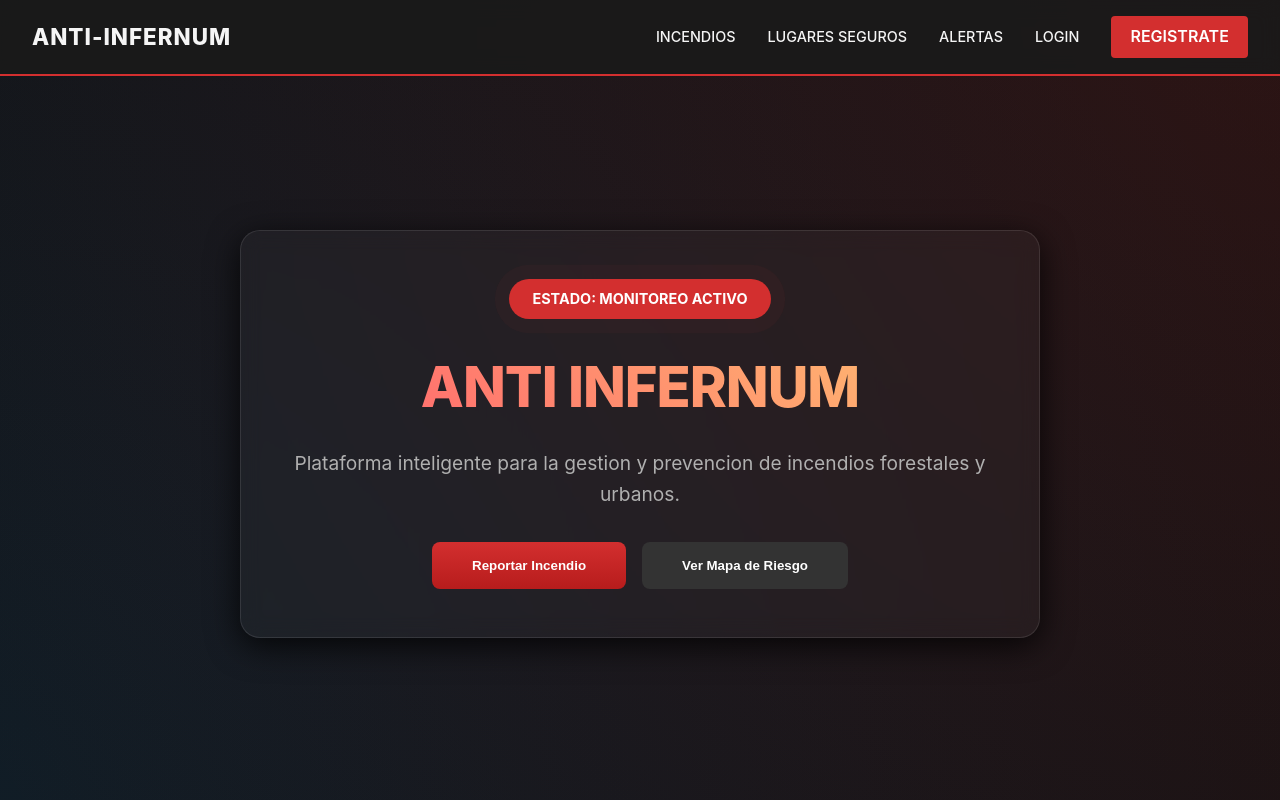
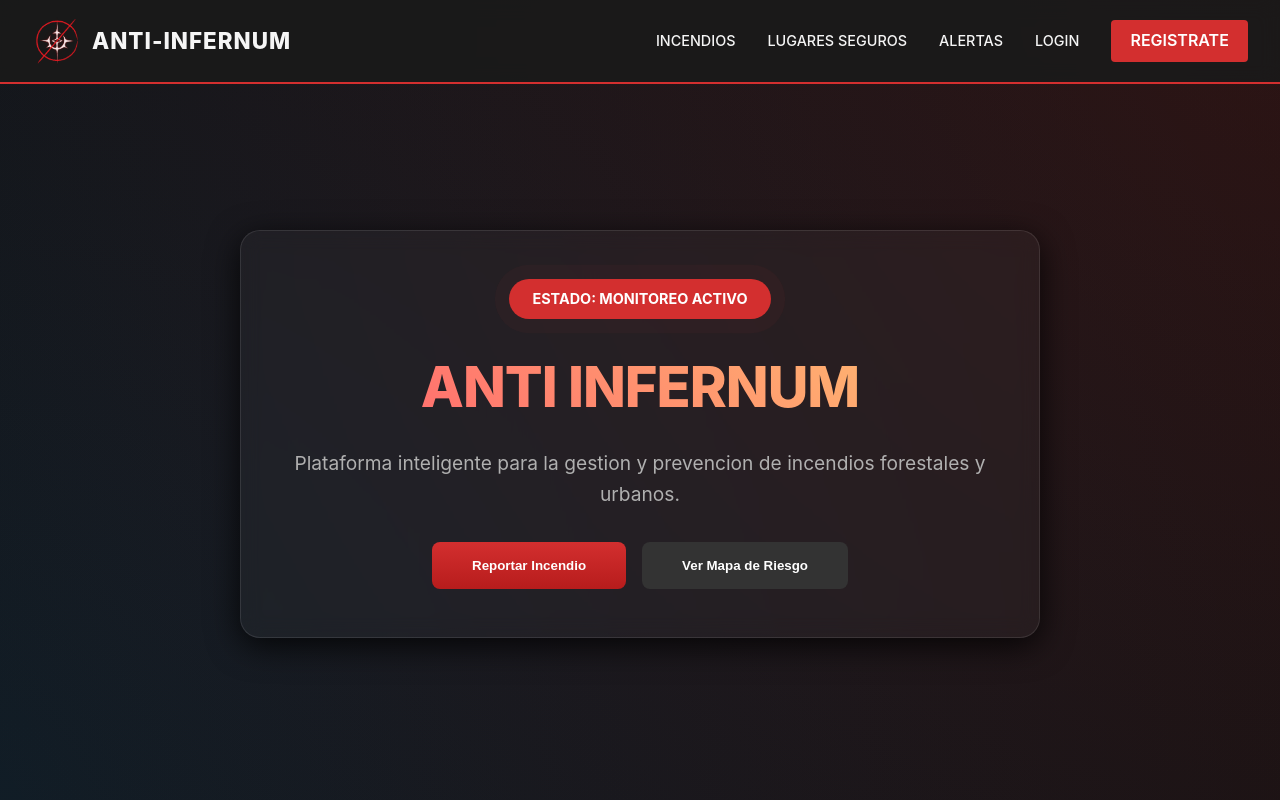
Before and after one commit to wachin434/anti-infernum-front, a SvelteKit app: page / in a window 1280 px wide. Built offline with nearby package versions, Linux system fonts and the light colour scheme.

Commit message:
feat: creación de icono 100% original
eso po xd

```diff
--- a/src/components/organisms/navbar.svelte
+++ b/src/components/organisms/navbar.svelte
@@ -1,6 +1,7 @@
 <script lang="ts">
     import Button from "@/components/atoms/button.svelte";
     import "@/styles/navbar.css";
+    import icon from "$lib/assets/antiInfernumLogo.webp";
 
     let isLoggedIn = $state(false);
 
@@ -26,9 +27,13 @@
 </script>
 
 <nav class="navbar">
+<div class="navLeft">
+    <img  class="icon" src={icon} alt="Logo" />
     <a class="logo" href="/">
         <div>Anti-Infernum</div>
     </a>
+</div>
+
 
     <div class="navLinks">
         <div class="link">Incendios</div>
--- a/src/routes/+layout.svelte
+++ b/src/routes/+layout.svelte
@@ -1,6 +1,7 @@
 <script lang="ts">
     import Navbar from "@/components/organisms/navbar.svelte";
     import "@/styles/global.css";
+    import icon from "$lib/assets/antiInfernumLogo.webp";
 
     let { children } = $props();
 </script>
@@ -9,7 +10,9 @@
     <meta
         name="description"
         content="Plataforma inteligente para la prevención de desastres."
+
     />
+    <link rel="icon" href={icon} />
 </svelte:head>
 
 <Navbar />
--- a/src/styles/navbar.css
+++ b/src/styles/navbar.css
@@ -112,3 +112,13 @@
             font-size: 0.65rem;
         }
     }
+.icon {
+    width: 50px;
+    height: 50px;
+    margin-right: 10px;
+}
+
+.navLeft {
+    display: flex;
+    align-items: center;
+}
```
Also changed, not shown: src/lib/assets/antiInfernumLogo.webp (added).
